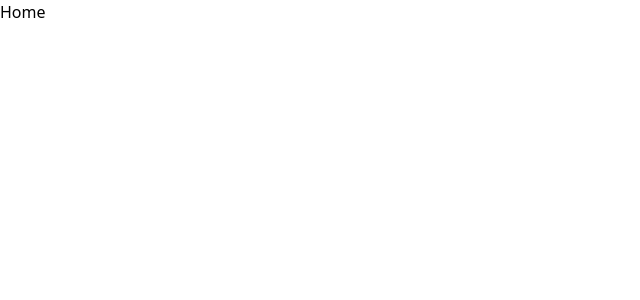
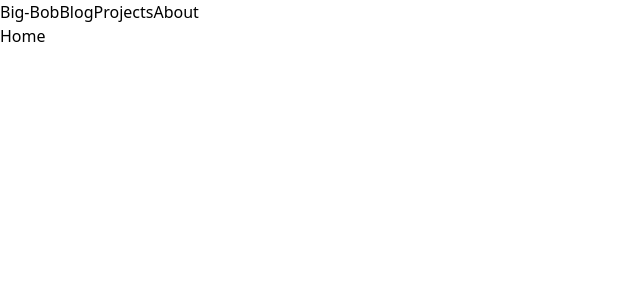
Before and after one commit to mikerachman1/sanity-portfolio, a React (Vite) app: page / in a window 1280 px wide. Shown: the top 300 px of the page, without its empty margins (0-640 px from the left). Built offline with nearby package versions, Linux system fonts and the light colour scheme.

Commit message:
created and rendered NavBar

```diff
--- a/src/App.jsx
+++ b/src/App.jsx
@@ -4,11 +4,13 @@ import About from "./components/About";
 import SinglePost from "./components/SinglePost";
 import Post from "./components/Post";
 import Project from "./components/Project";
+import NavBar from "./components/NavBar";
 
 function App() {
 
   return (
     <BrowserRouter>
+      <NavBar />
       <Routes>
         <Route path="/" element={<Home />} />
         <Route path="/about" element={<About />} />
--- a/src/components/NavBar.jsx
+++ b/src/components/NavBar.jsx
@@ -1,7 +1,25 @@
+import { Link } from "react-router-dom";
 
 const NavBar = () => {
   return (
-    <h1>NavBar</h1>
+    <header className="">
+      <div>
+        <nav>
+          <Link to="/">
+            Big-Bob
+          </Link>
+          <Link to="/post">
+            Blog
+          </Link>
+          <Link to="/project">
+            Projects
+          </Link>
+          <Link to="/about">
+            About
+          </Link>
+        </nav>
+      </div>
+    </header>
   );
 };
 
```
